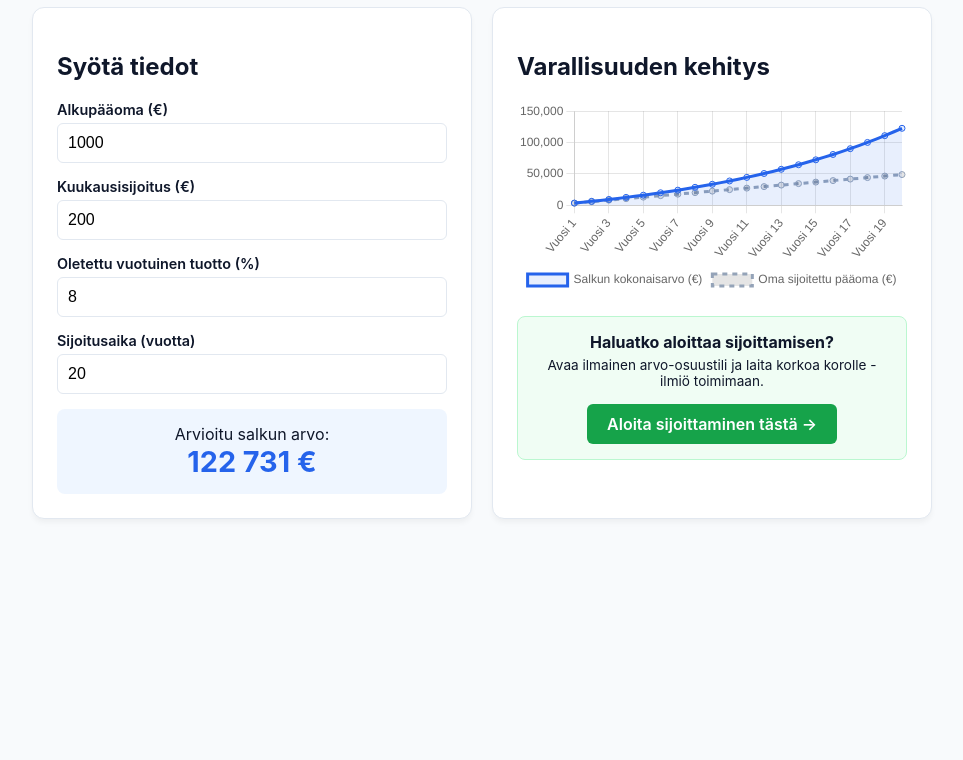
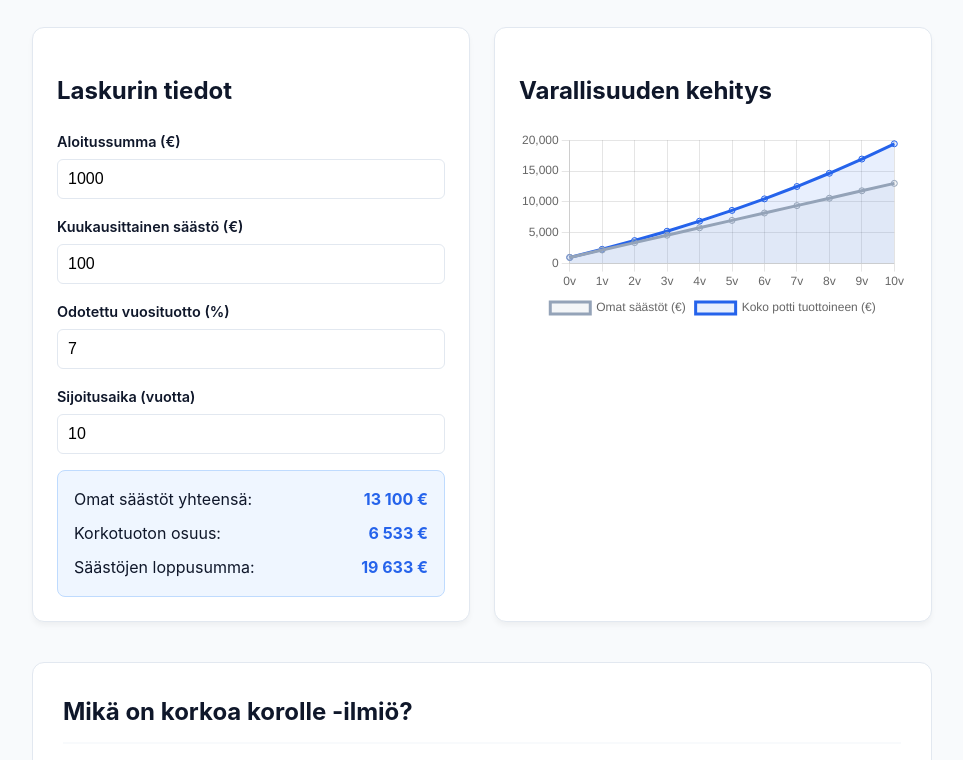
Before and after one commit to TuottoLaskuri/Tuottolaskuri, a plain HTML site: page index.html in a window 1280 px wide. Shown: the part 139-899 px from the top of the page, without its empty margins (158-1121 px from the left). Before the commit the page ends 800 px from the top, so only its background shows below. Drawn offline with nearby package versions, Linux system fonts and the light colour scheme.

Commit message:
Update index.html

```diff
--- a/index.html
+++ b/index.html
@@ -1,209 +1,286 @@
 <!DOCTYPE html>
 <html lang="fi">
 <head>
-  <meta name="google-site-verification" content="tGWFBkeZBvQbLwF-rj-qFGnZDMoUL7fkgKidismYZV0" />
     <meta charset="UTF-8">
     <meta name="viewport" content="width=device-width, initial-scale=1.0">
-  <title>TuottoLaskuri - Ilmainen Korkoa Korolle -Laskuri</title>
+    <title>TuottoLaskuri - Ilmainen korkoa korolle -laskuri ja sijoitusopas</title>
+    <meta name="description" content="Laske sijoitustesi tuotto korkoa korolle -laskurilla. Katso miten kuukausisäästäminen kasvattaa varallisuuttasi pitkällä aikavälillä.">
+    <!-- Google Search Console -vahvistustagi -->
+    <meta name="google-site-verification" content="tGWFBkeZBvQbLwF-rj-qFGnZDMoUL7fkgKidismYZV0" />
     <script src="https://cdn.jsdelivr.net/npm/chart.js"></script>
     <style>
         :root {
             --primary: #2563eb;
+            --primary-dark: #1d4ed8;
             --bg: #f8fafc;
             --card: #ffffff;
             --text: #0f172a;
+            --text-muted: #64748b;
             --border: #e2e8f0;
         }
         body {
-      font-family: -apple-system, BlinkMacSystemFont, "Segoe UI", Roboto, sans-serif;
+            font-family: -apple-system, BlinkMacSystemFont, "Segoe UI", Roboto, Helvetica, Arial, sans-serif;
             background-color: var(--bg);
             color: var(--text);
             margin: 0;
             padding: 20px;
+            display: flex;
+            justify-content: center;
+            line-height: 1.6;
         }
         .container {
             max-width: 900px;
-      margin: 0 auto;
+            width: 100%;
         }
         header {
             text-align: center;
             margin-bottom: 30px;
         }
-    h1 { color: var(--primary); margin-bottom: 5px; }
+        h1 {
+            color: var(--primary);
+            margin-bottom: 8px;
+            font-size: 2.2rem;
+        }
+        p.subtitle {
+            color: var(--text-muted);
+            margin-top: 0;
+            font-size: 1.1rem;
+        }
         .grid {
             display: grid;
+            grid-template-columns: 1fr;
+            gap: 24px;
+            margin-bottom: 40px;
+        }
+        @media (min-width: 768px) {
+            .grid {
                 grid-template-columns: 1fr 1fr;
-      gap: 20px;
             }
-    @media (max-width: 768px) { .grid { grid-template-columns: 1fr; } }
+        }
         .card {
             background: var(--card);
             padding: 24px;
             border-radius: 12px;
+            box-shadow: 0 4px 6px -1px rgba(0, 0, 0, 0.05);
             border: 1px solid var(--border);
-      box-shadow: 0 4px 6px -1px rgba(0,0,0,0.05);
         }
-    .input-group {
-      margin-bottom: 15px;
+        .form-group {
+            margin-bottom: 16px;
         }
-    label { display: block; font-weight: 600; margin-bottom: 5px; font-size: 0.9rem; }
+        label {
+            display: block;
+            font-weight: 600;
+            margin-bottom: 6px;
+            font-size: 0.9rem;
+        }
         input {
             width: 100%;
             padding: 10px;
             border: 1px solid var(--border);
             border-radius: 6px;
+            box-sizing: border-box;
             font-size: 1rem;
-      box-sizing: border-box;
         }
-    .result-box {
+        .results {
             background: #eff6ff;
-      padding: 15px;
+            border: 1px solid #bfdbfe;
             border-radius: 8px;
-      margin-top: 15px;
-      text-align: center;
+            padding: 16px;
+            margin-top: 16px;
+        }
+        .result-item {
+            display: flex;
+            justify-content: space-between;
+            margin-bottom: 8px;
+        }
+        .result-item:last-child {
+            margin-bottom: 0;
         }
         .result-value {
-      font-size: 1.8rem;
-      font-weight: 700;
+            font-weight: bold;
             color: var(--primary);
         }
-    .affiliate-banner {
-      background: #f0fdf4;
-      border: 1px solid #bbf7d0;
-      padding: 15px;
-      border-radius: 8px;
+        .content-section {
+            background: var(--card);
+            padding: 30px;
+            border-radius: 12px;
+            border: 1px solid var(--border);
+            margin-bottom: 40px;
+        }
+        .content-section h2 {
+            color: var(--text);
+            margin-top: 0;
+            border-bottom: 2px solid var(--bg);
+            padding-bottom: 10px;
+        }
+        .content-section h3 {
+            color: var(--primary);
             margin-top: 20px;
+        }
+        footer {
             text-align: center;
+            padding: 20px 0;
+            color: var(--text-muted);
+            font-size: 0.85rem;
+            border-top: 1px solid var(--border);
         }
-    .affiliate-btn {
-      display: inline-block;
-      background: #16a34a;
-      color: white;
-      padding: 10px 20px;
-      text-decoration: none;
-      border-radius: 6px;
-      font-weight: 600;
-      margin-top: 10px;
+        footer a {
+            color: var(--text-muted);
+            text-decoration: underline;
         }
     </style>
 </head>
 <body>
-
     <div class="container">
         <header>
-    <h1>TuottoLaskuri</h1>
-    <p>Laske korkoa korolle -ilmiön voima sijoituksissasi</p>
+            <h1>TuottoLaskuri.fi</h1>
+            <p class="subtitle">Laske korkoa korolle -ilmiön vaikuttavuus säästöillesi</p>
         </header>
 
         <div class="grid">
             <div class="card">
-      <h2>Syötä tiedot</h2>
-      <div class="input-group">
-        <label>Alkupääoma (€)</label>
+                <h2>Laskurin tiedot</h2>
+                <div class="form-group">
+                    <label for="initial">Aloitussumma (€)</label>
                     <input type="number" id="initial" value="1000" oninput="calculate()">
                 </div>
-      <div class="input-group">
-        <label>Kuukausisijoitus (€)</label>
-        <input type="number" id="monthly" value="200" oninput="calculate()">
+                <div class="form-group">
+                    <label for="monthly">Kuukausittainen säästö (€)</label>
+                    <input type="number" id="monthly" value="100" oninput="calculate()">
                 </div>
-      <div class="input-group">
-        <label>Oletettu vuotuinen tuotto (%)</label>
-        <input type="number" id="rate" value="8" step="0.5" oninput="calculate()">
+                <div class="form-group">
+                    <label for="rate">Odotettu vuosituotto (%)</label>
+                    <input type="number" id="rate" value="7" step="0.1" oninput="calculate()">
                 </div>
-      <div class="input-group">
-        <label>Sijoitusaika (vuotta)</label>
-        <input type="number" id="years" value="20" oninput="calculate()">
+                <div class="form-group">
+                    <label for="years">Sijoitusaika (vuotta)</label>
+                    <input type="number" id="years" value="10" oninput="calculate()">
                 </div>
 
-      <div class="result-box">
-        <div>Arvioitu salkun arvo:</div>
-        <div class="result-value" id="totalResult">0 €</div>
+                <div class="results">
+                    <div class="result-item">
+                        <span>Omat säästöt yhteensä:</span>
+                        <span class="result-value" id="res-principal">0 €</span>
+                    </div>
+                    <div class="result-item">
+                        <span>Korkotuoton osuus:</span>
+                        <span class="result-value" id="res-interest">0 €</span>
+                    </div>
+                    <div class="result-item">
+                        <span>Säästöjen loppusumma:</span>
+                        <span class="result-value" id="res-total">0 €</span>
+                    </div>
                 </div>
             </div>
 
             <div class="card">
                 <h2>Varallisuuden kehitys</h2>
-      <canvas id="growthChart"></canvas>
-
-      <!-- Monetisointipaikka / Affiliate-linkki -->
-      <div class="affiliate-banner">
-        <strong>Haluatko aloittaa sijoittamisen?</strong>
-        <p style="font-size: 0.85rem; margin: 5px 0;">Avaa ilmainen arvo-osuustili ja laita korkoa korolle -ilmiö toimimaan.</p>
-        <a href="#" class="affiliate-btn" target="_blank">Aloita sijoittaminen tästä &rarr;</a>
-      </div>
-    </div>
+                <canvas id="chart"></canvas>
             </div>
         </div>
 
+        <!-- Uniikki tietosisältö affiliate-hyväksyntää ja SEO-näkyvyyttä varten -->
+        <div class="content-section">
+            <h2>Mikä on korkoa korolle -ilmiö?</h2>
+            <p>Korkoa korolle -ilmiö (engl. <em>compound interest</em>) tarkoittaa prosessia, jossa sijoituksen tuottama korko tai arvonnousu alkaa tuottaa uutta tuottoa alkuperäisen pääoman lisäksi. Albert Einsteinin tiettävästi kutsuma "maailman kahdeksas ihme" on pitkäjänteisen säästäjän tehokkain työkalu varallisuuden kasvattamiseen.</p>
+
+            <h3>Miten korkoa korolle lasketaan?</h3>
+            <p>Peruskaava korolle on seuraava:</p>
+            <p><strong>A = P(1 + r/n)^(nt)</strong></p>
+            <ul>
+                <li><strong>A</strong> = Tuleva varallisuus myöhemmin</li>
+                <li><strong>P</strong> = Alkuperäinen sijoitettu pääoma</li>
+                <li><strong>r</strong> = Vuotuinen korkokanta/tuotto desimaalina</li>
+                <li><strong>n</strong> = Koron maksujaksojen määrä vuodessa</li>
+                <li><strong>t</strong> = Aika vuosina</li>
+            </ul>
+
+            <h3>Miksi kuukausisäästäminen kannattaa?</h3>
+            <p>Säännöllinen kuukausisäästäminen tasoittaa osakemarkkinoiden heilahteluita (ajallinen hajauttaminen). Kun markkinat laskevat, samalla kuukausisummalla saa ostettua enemmän rahasto-osuuksia tai osakkeita, mikä vauhdittaa tuottoa markkinoiden myöhemmin elpyessä.</p>
+        </div>
+
+        <footer>
+            <p>&copy; 2026 TuottoLaskuri. Kaikki oikeudet pidätetään.</p>
+            <p><a href="#tietosuoja">Tietosuojaseloste</a> | <a href="#kayttoehdot">Käyttöehdot</a> | Ota yhteyttä: tuottolaskuri@gmail.com</p>
+        </footer>
+    </div>
+
     <script>
-  let chart;
+        let myChart = null;
 
         function calculate() {
             const initial = parseFloat(document.getElementById('initial').value) || 0;
             const monthly = parseFloat(document.getElementById('monthly').value) || 0;
-    const rate = parseFloat(document.getElementById('rate').value) / 100 || 0;
+            const rate = (parseFloat(document.getElementById('rate').value) || 0) / 100 / 12;
             const years = parseInt(document.getElementById('years').value) || 0;
+            const months = years * 12;
 
-    let total = initial;
-    let totalInvested = initial;
-    const labels = [];
-    const totalData = [];
-    const investedData = [];
+            let labels = [];
+            let totalData = [];
+            let principalData = [];
 
-    const monthlyRate = rate / 12;
+            let currentTotal = initial;
+            let currentPrincipal = initial;
 
-    for (let year = 1; year <= years; year++) {
-      for (let month = 1; month <= 12; month++) {
-        total = total * (1 + monthlyRate) + monthly;
-        totalInvested += monthly;
+            for (let i = 0; i <= months; i++) {
+                if (i % 12 === 0) {
+                    labels.push((i / 12) + 'v');
+                    totalData.push(Math.round(currentTotal));
+                    principalData.push(Math.round(currentPrincipal));
                 }
-      labels.push('Vuosi ' + year);
-      totalData.push(Math.round(total));
-      investedData.push(Math.round(totalInvested));
+                currentTotal = (currentTotal + monthly) * (1 + rate);
+                currentPrincipal += monthly;
             }
 
-    document.getElementById('totalResult').innerText = Math.round(total).toLocaleString('fi-FI') + ' €';
+            const totalInterest = currentTotal - currentPrincipal;
 
-    updateChart(labels, totalData, investedData);
+            document.getElementById('res-principal').innerText = Math.round(currentPrincipal).toLocaleString('fi-FI') + ' €';
+            document.getElementById('res-interest').innerText = Math.round(totalInterest).toLocaleString('fi-FI') + ' €';
+            document.getElementById('res-total').innerText = Math.round(currentTotal).toLocaleString('fi-FI') + ' €';
+
+            updateChart(labels, principalData, totalData);
         }
 
-  function updateChart(labels, totalData, investedData) {
-    const ctx = document.getElementById('growthChart').getContext('2d');
+        function updateChart(labels, principalData, totalData) {
+            const ctx = document.getElementById('chart').getContext('2d');
 
-    if (chart) chart.destroy();
+            if (myChart) {
+                myChart.destroy();
+            }
 
-    chart = new Chart(ctx, {
+            myChart = new Chart(ctx, {
                 type: 'line',
                 data: {
                     labels: labels,
                     datasets: [
                         {
-            label: 'Salkun kokonaisarvo (€)',
+                            label: 'Omat säästöt (€)',
+                            data: principalData,
+                            borderColor: '#94a3b8',
+                            backgroundColor: 'rgba(148, 163, 184, 0.1)',
+                            fill: true
+                        },
+                        {
+                            label: 'Koko potti tuottoineen (€)',
                             data: totalData,
                             borderColor: '#2563eb',
                             backgroundColor: 'rgba(37, 99, 235, 0.1)',
-            fill: true,
-            tension: 0.2
-          },
-          {
-            label: 'Oma sijoitettu pääoma (€)',
-            data: investedData,
-            borderColor: '#94a3b8',
-            borderDash: [5, 5],
-            fill: false
+                            fill: true
                         }
                     ]
                 },
                 options: {
                     responsive: true,
-        plugins: { legend: { position: 'bottom' } }
+                    plugins: {
+                        legend: {
+                            position: 'bottom'
+                        }
+                    }
                 }
             });
         }
 
-  // Käynnistetään laskenta ladattaessa
         calculate();
     </script>
-
 </body>
 </html>
```
Lines whose indentation alone changed are shown as unchanged.
